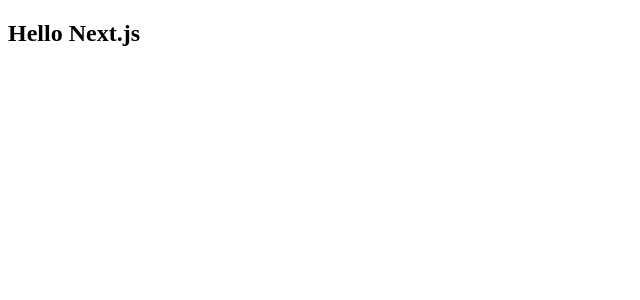
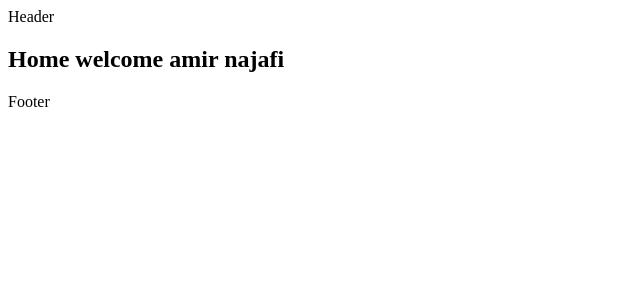
Before and after one commit to Amirnajafi/youtube-amirnajafi-nextjs, a Next.js app: page / in a window 1280 px wide. Shown: the top 300 px of the page, without its empty margins (0-640 px from the left). Built offline with nearby package versions, Linux system fonts and the light colour scheme.

Commit message:
E03-layouts-and-context-api

```diff
--- /dev/null
+++ b/src/layouts/MainLayout.tsx
@@ -0,0 +1,20 @@
+import React from 'react';
+
+interface IMainLayoutProps {
+  children: React.ReactNode;
+}
+
+const MainLayout = (props: IMainLayoutProps) => {
+  const {
+    children,
+  } = props;
+
+  return (
+    <>
+      <header>Header</header>
+      <main>{children}</main>
+      <footer>Footer</footer>
+    </>
+  );
+};
+export default MainLayout;
--- /dev/null
+++ b/src/pages/404.tsx
@@ -0,0 +1,3 @@
+export default function Custom404() {
+    return <h1>404 - Page Not Found</h1>
+}
--- /dev/null
+++ b/src/pages/500.tsx
@@ -0,0 +1,3 @@
+export default function Custom500() {
+    return <h1>500 - Server-side error occurred</h1>
+}
--- /dev/null
+++ b/src/pages/_app.tsx
@@ -0,0 +1,18 @@
+import {ReactElement, ReactNode} from 'react';
+import {NextPage} from 'next';
+import {AppProps} from 'next/app';
+import MainContext from '@/providers/MainContext';
+
+export type NextPageWithLayout<Props> = NextPage<Props> & {
+  getLayout?: (page: ReactElement) => ReactNode;
+};
+
+type AppPropsWithLayout<Props> = AppProps & {
+  Component: NextPageWithLayout<Props>;
+};
+function App({Component, pageProps}: AppPropsWithLayout<any>) {
+  const getLayout = Component.getLayout ?? ((page) => page);
+  return <MainContext>{getLayout(<Component {...pageProps} />)}</MainContext>;
+}
+
+export default App;
--- /dev/null
+++ b/src/pages/_document.tsx
@@ -0,0 +1,18 @@
+import { Html, Head, Main, NextScript } from 'next/document'
+
+export default function Document() {
+  return (
+    <Html lang="en">
+      <Head>
+        <meta charSet="utf-8" />
+        <meta name="viewport" content="width=device-width, initial-scale=1" />
+        <meta name="description" content="My page description" />
+        <title>My page title</title>
+      </Head>
+      <body>
+        <Main />
+        <NextScript />
+      </body>
+    </Html>
+  )
+}
--- a/src/pages/index.tsx
+++ b/src/pages/index.tsx
@@ -1,6 +1,19 @@
-const Home = () =>{
-    return (
-        <h2>Hello Next.js</h2>
-    )
-}
-export default Home
+import MainLayout from '@/layouts/MainLayout';
+import {ReactElement, useContext} from 'react';
+import {NextPageWithLayout} from './_app';
+import {Context} from '@/providers/MainContext';
+
+const Home: NextPageWithLayout = () => {
+  const {user} = useContext(Context);
+  return (
+    <h2>
+      Home welcome {user.name} {user.family}
+    </h2>
+  );
+};
+
+Home.getLayout = function getLayout(page: ReactElement) {
+  return <MainLayout>{page}</MainLayout>;
+};
+
+export default Home;
--- /dev/null
+++ b/src/providers/MainContext.tsx
@@ -0,0 +1,34 @@
+import React, {createContext, useEffect} from 'react';
+
+import {
+  IContextReturnType,
+  IMainContextProps,
+  IMainContextState,
+} from '@/types/mainContext.type';
+
+export const Context = createContext<IContextReturnType>(
+  {} as IContextReturnType
+);
+
+const MainContext = (props: IMainContextProps) => {
+  const {children} = props;
+  const [state, setState] = React.useState<IMainContextState>({
+    user: {name: 'amir', family: 'najafi'},
+  });
+
+  const isLoggedIn = (): boolean => {
+    return !!state.user;
+  };
+
+  return (
+    <Context.Provider
+      value={{
+        ...state,
+      }}
+    >
+      {children}
+    </Context.Provider>
+  );
+};
+
+export default MainContext;
```
Also changed, not shown: src/pages/news/index.tsx (+36 -28 lines), src/types/mainContext.type.ts (added, +11 -0 lines).
